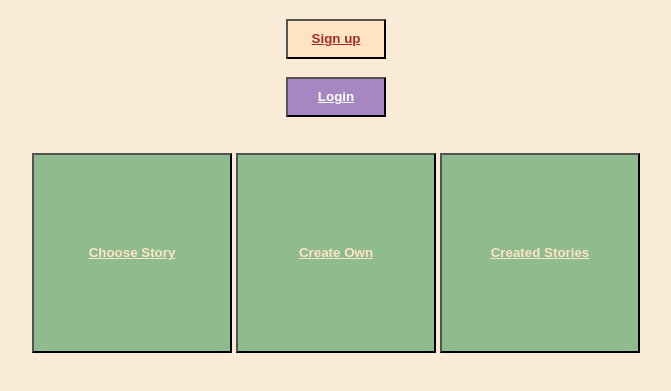
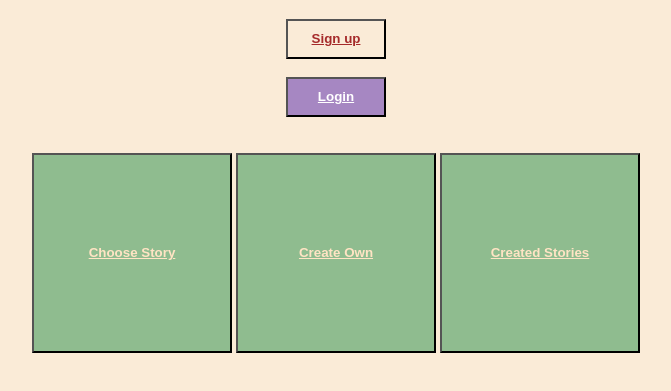
Before and after one commit to mahjabin2024/Own-website, a plain HTML site: page index.html in a window 1280 px wide. Shown: the part 61-452 px from the top of the page, without its empty margins (304-975 px from the left). Drawn offline with Linux system fonts and the light colour scheme.

Commit message:
Css basic project

```diff
--- a/index.html
+++ b/index.html
@@ -3,17 +3,18 @@
 
 <head>
     <title>stories</title>
+    <link rel="stylesheet" href="style.css">
 </head>
-    <body style="background-color:antiquewhite ;">
+    <body>
         <center>
             <i>
-                <h1 style="color: brown;">Story World</h1>
+                <h1>Story World</h1>
             </i>
         </center>
         <center>
-            <button style="background-color: bisque; width: 100px; height: 40px;">
+            <button style="background-color: antiquewhite; width: 100px; height: 40px;"id="signup">
                 <b>
-                    <a style="color:brown;" href="signup.html">Sign up</a>
+                    <a style="color: brown;" href="signup.html">Sign up</a>
                 </b>
             </button>
             <br /><br />
--- /dev/null
+++ b/style.css
@@ -0,0 +1,7 @@
+body{
+    background-color: antiquewhite;
+    color: brown;
+}
+#signup{
+color: brown;
+}
```
Also changed, not shown: login.html (+7 -2 lines), signup.html (+4 -1 lines).
